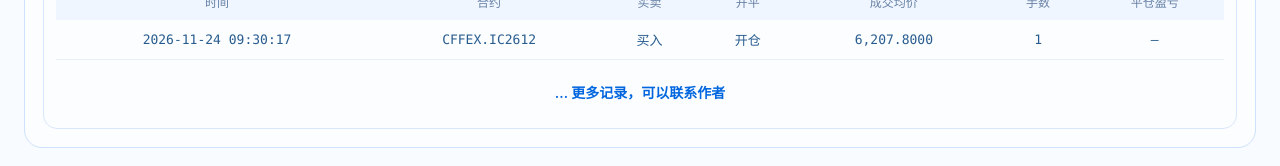
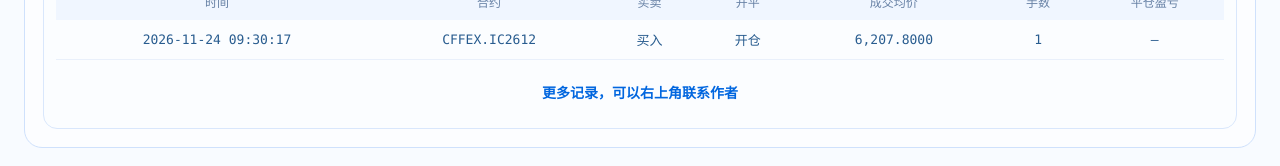
Before and after one commit to ibugs/moon-pages, a plain HTML site: page site/index.html in a window 1280 px wide. Shown: the part 1907-2073 px from the top of the page. Drawn offline with Linux system fonts and the light colour scheme.

Commit message:
Use the final author contact wording below the latest trade

```diff
--- a/site/index.html
+++ b/site/index.html
@@ -133,7 +133,7 @@ function monthly(strategy) {
 function trades(strategy) {
  if(strategy.view==='all-pro')return '';
  const rows=strategy.recent_trades.slice(0,1);
- return `<div class="trades"><h3>最近成交</h3><div class="table-wrap" id="trades-${strategy.view}"><table aria-label="${escape(strategy.title)}最近成交"><thead><tr><th>时间</th><th>合约</th><th>买卖</th><th>开平</th><th>成交均价</th><th>手数</th><th title="沿用原页面匹配结果，单位元，未扣手续费">平仓盈亏</th></tr></thead><tbody>${rows.length?rows.map(t=>`<tr><td title="${escape(t.ts)}"><span class="trade-date">${escape(t.ts.slice(0,10))}</span><span class="trade-time"> ${escape(t.ts.slice(11,19))}</span></td><td>${escape(t.symbol)}</td><td>${escape({BUY:'买入',SELL:'卖出'}[t.direction]||t.direction)}</td><td>${escape({OPEN:'开仓',CLOSE:'平仓',CLOSETODAY:'平今'}[t.offset]||t.offset)}</td><td>${t.trade_price==null?'—':number(t.trade_price,4)}</td><td>${number(t.traded,0)}</td><td class="${color(t.close_pnl)}">${t.offset==='OPEN'?'—':t.close_pnl==null?'待核对':(t.close_pnl>0?'+':'')+number(t.close_pnl)}</td></tr>`).join(''):'<tr><td colspan="7">暂无成交记录</td></tr>'}</tbody></table></div><p class="trade-more">… 更多记录，可以联系作者</p></div>`;
+ return `<div class="trades"><h3>最近成交</h3><div class="table-wrap" id="trades-${strategy.view}"><table aria-label="${escape(strategy.title)}最近成交"><thead><tr><th>时间</th><th>合约</th><th>买卖</th><th>开平</th><th>成交均价</th><th>手数</th><th title="沿用原页面匹配结果，单位元，未扣手续费">平仓盈亏</th></tr></thead><tbody>${rows.length?rows.map(t=>`<tr><td title="${escape(t.ts)}"><span class="trade-date">${escape(t.ts.slice(0,10))}</span><span class="trade-time"> ${escape(t.ts.slice(11,19))}</span></td><td>${escape(t.symbol)}</td><td>${escape({BUY:'买入',SELL:'卖出'}[t.direction]||t.direction)}</td><td>${escape({OPEN:'开仓',CLOSE:'平仓',CLOSETODAY:'平今'}[t.offset]||t.offset)}</td><td>${t.trade_price==null?'—':number(t.trade_price,4)}</td><td>${number(t.traded,0)}</td><td class="${color(t.close_pnl)}">${t.offset==='OPEN'?'—':t.close_pnl==null?'待核对':(t.close_pnl>0?'+':'')+number(t.close_pnl)}</td></tr>`).join(''):'<tr><td colspan="7">暂无成交记录</td></tr>'}</tbody></table></div><p class="trade-more">更多记录，可以右上角联系作者</p></div>`;
 }
 function render(payload) {
  const scrollTop=window.scrollY, initialRender=!content.querySelector('.strategy');
```
